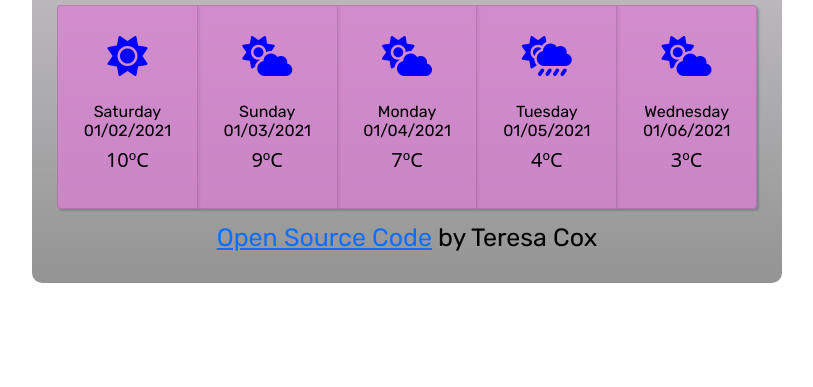
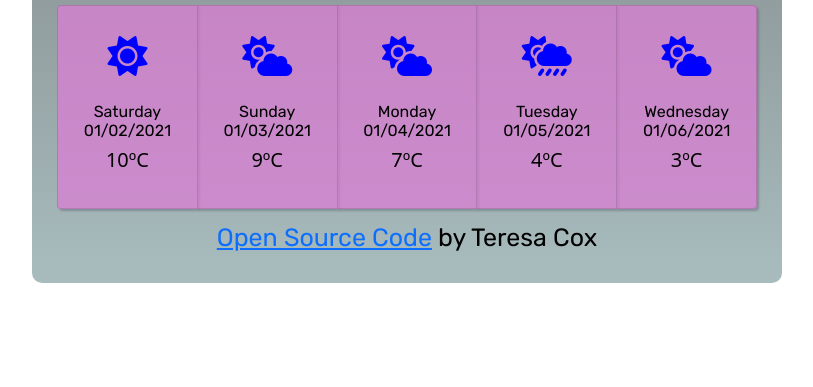
Before and after one commit to terrygracemtn/my-weather-project, a website built with Parcel: page index.html in a window 1280 px wide. Shown: the part 413-800 px from the top of the page, without its empty margins (233-1046 px from the left). Built offline with nearby package versions, Linux system fonts and the light colour scheme.

Commit message:
update background-image colors

```diff
--- a/src/styles.css
+++ b/src/styles.css
@@ -1,5 +1,10 @@
 div.whole-card {
-  background-image: linear-gradient(to top, #949494 0%, #eee9f1 100%);
+  background-size: 100%;
+  background-image: linear-gradient(
+    to top,
+    rgb(168, 188, 190) 0%,
+    #727272 100%
+  );
   background-size: 100%;
   border-radius: 10px;
   margin: 20px auto;
```
